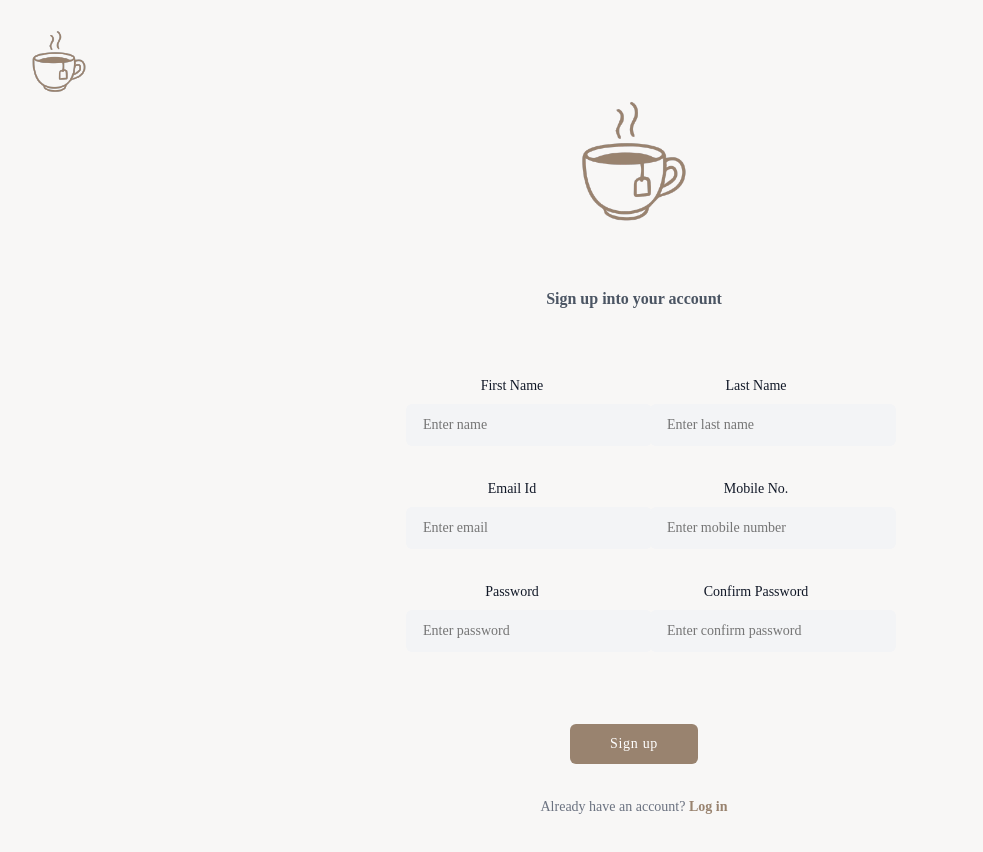
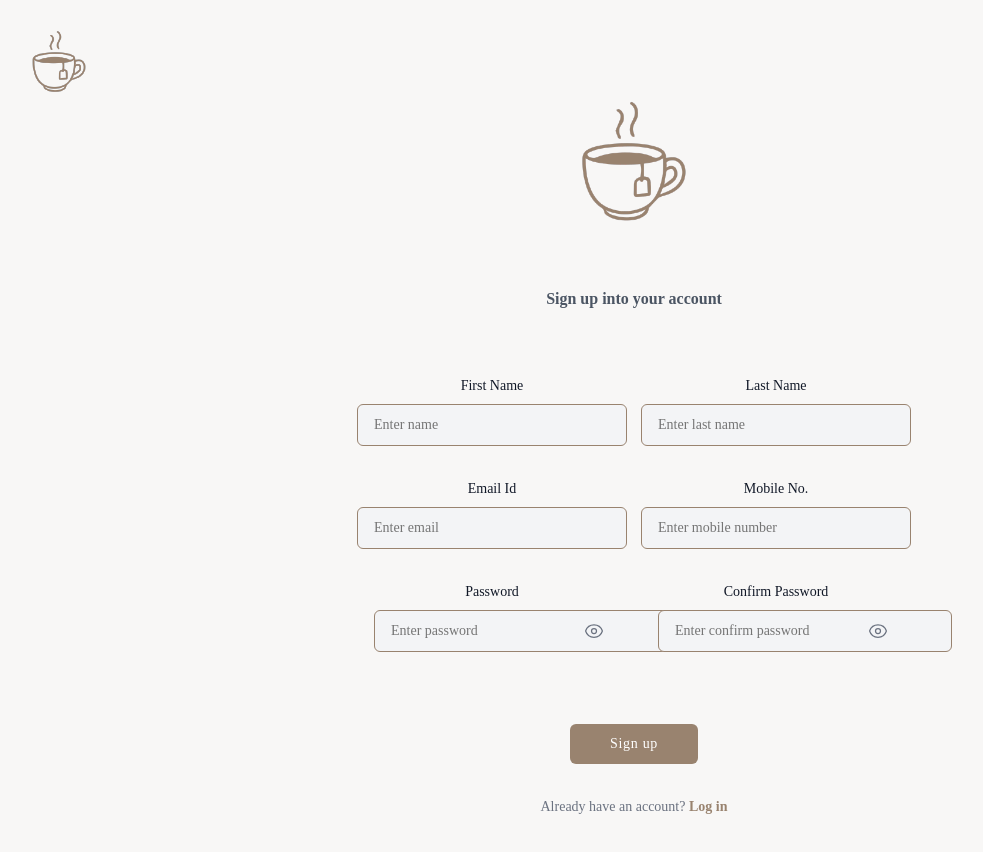
Before and after one commit to Oasis-NEU/s26-group-9, a React (Vite) app in the folder react-appp/: page /signup in a window 1280 px wide. Shown: the top 852 px of the page, without its empty margins (6-989 px from the left). Built offline with nearby package versions, Linux system fonts and the light colour scheme; a web font is replaced by a local one.

Commit message:
Fixed login and signup page

```diff
--- a/react-appp/src/pages/log-in.css
+++ b/react-appp/src/pages/log-in.css
@@ -63,6 +63,7 @@
     display: block;
     font-size: 0.875rem;
     font-weight: 500;
+    text-align: center;
     color: #746455;
 }
 
@@ -71,32 +72,37 @@
     position: relative;
 }
 
-.password-input-wrapper {
+.login-form .password-input-wrapper {
     position: relative;
 }
 
-.password-toggle {
+
+.login-form .password-toggle:hover {
+    color: #99836F;
+}
+
+.login-form .password-toggle {
     position: absolute;
-    right: 0rem;
-    top: 55%;
+    top: 50%;
+    right: -2.5rem;
     transform: translateY(-50%);
     background: none;
     border: none;
-    cursor: pointer;
-    padding: 0.75rem;
+    padding: 0;
     display: flex;
     align-items: center;
-    justify-content: center;
-    color: #746455;
+    color: #6b7280;
+    cursor: pointer;
 }
 
-.password-toggle:hover {
-    color: #99836F;
+.login-form .password-toggle:focus {
+    outline: none;
 }
 
-.password-icon {
+.login-form .password-icon {
     width: 1.25rem;
     height: 1.25rem;
+    display: block;
 }
 
 .login-input {
@@ -109,8 +115,10 @@
     font-size: 1rem;
     font-family: 'Quando', serif;
     color: #746455;
-    outline: 1px solid #d1d5db;
-    outline-offset: -1px;
+    border-radius: 0.375rem;
+    border: 1px solid #99836F;
+    transition: border-color 200ms, box-shadow 200ms;
+    font-family: inherit;
 }
 
 .login-input::placeholder {
@@ -131,11 +139,21 @@
 .password-header {
     display: flex;
     align-items: center;
+    width: 100%;
     justify-content: space-between;
+}
+
+.password-header .login-label {
+    margin: 0;
+    text-align: left;
 }
 
 .forgot-password-wrapper {
     font-size: 0.875rem;
+    margin-left: auto;
+    text-align: right;
+    padding-left: 1rem;
+    white-space: nowrap;
 }
 
 .forgot-password-link {
--- a/react-appp/src/pages/signup.css
+++ b/react-appp/src/pages/signup.css
@@ -43,7 +43,14 @@
 .signup-form-grid {
     display: grid;
     grid-template-columns: repeat(2, 1fr);
-    gap: 2rem;
+    row-gap: 2rem;
+    column-gap: 3rem;
+}
+
+.signup-form-grid>div {
+    display: flex;
+    flex-direction: column;
+    align-items: center;
 }
 
 @media (max-width: 640px) {
@@ -58,25 +65,68 @@
     font-size: 0.875rem;
     font-weight: 500;
     margin-bottom: 0.5rem;
+    text-align: center;
     display: block;
+}
+
+.signup-input-wrapper {
+    width: 100%;
+    max-width: 22rem;
+    position: relative;
+}
+
+.password-input-wrapper {
+    position: relative;
+    width: 100%;
+    max-width: 22rem;
+    margin: 0 auto;
 }
 
 .signup-input {
     background-color: #f3f4f6;
     width: 100%;
+    max-width: 22rem;
     color: #111827;
     font-size: 0.875rem;
     padding: 0.75rem 1rem;
     border-radius: 0.375rem;
-    border: 1px solid transparent;
-    transition: all 200ms;
+    border: 1px solid #99836F;
+    transition: border-color 200ms, box-shadow 200ms;
     font-family: inherit;
+}
+
+.password-input-wrapper .signup-input {
+    max-width: none;
+    padding-right: 2.5rem;
 }
 
 .signup-input:focus {
     background-color: transparent;
     outline: 2px solid #99836F;
     outline-offset: -1px;
+}
+
+.password-toggle {
+    position: absolute;
+    top: 50%;
+    right: 0.35rem;
+    transform: translateY(-50%);
+    background: none;
+    border: none;
+    padding: 0;
+    color: #6b7280;
+    cursor: pointer;
+    display: flex;
+    align-items: center;
+}
+
+.password-toggle:hover {
+    color: #99836F;
+}
+
+.password-icon {
+    width: 1.25rem;
+    height: 1.25rem;
 }
 
 .signup-button-wrapper {
--- a/react-appp/src/pages/signup.jsx
+++ b/react-appp/src/pages/signup.jsx
@@ -1,8 +1,12 @@
+import { useState } from 'react';
 import './signup.css';
 import Button from '@mui/material/Button';
 import { Link } from 'react-router-dom';
 
 export default function Signup() {
+    const [showPassword, setShowPassword] = useState(false);
+    const [showConfirmPassword, setShowConfirmPassword] = useState(false);
+
     return (
         <>
             <div className="signup-container">
@@ -68,21 +72,59 @@
                         </div>
                         <div>
                             <label className="signup-label">Password</label>
+                            <div className="signup-input-wrapper password-input-wrapper">
                                 <input
                                     name="password"
-                                type="password"
+                                    type={showPassword ? 'text' : 'password'}
                                     className="signup-input"
                                     placeholder="Enter password"
                                 />
+                                <button
+                                    type="button"
+                                    onClick={() => setShowPassword(!showPassword)}
+                                    className="password-toggle"
+                                    aria-label={showPassword ? 'Hide password' : 'Show password'}
+                                >
+                                    {showPassword ? (
+                                        <svg xmlns="http://www.w3.org/2000/svg" fill="none" viewBox="0 0 24 24" strokeWidth={1.5} stroke="currentColor" className="password-icon">
+                                            <path strokeLinecap="round" strokeLinejoin="round" d="M3.98 8.223A10.477 10.477 0 001.934 12C3.226 16.338 7.244 19.5 12 19.5c.993 0 1.953-.138 2.863-.395M6.228 6.228A10.45 10.45 0 0112 4.5c4.756 0 8.773 3.162 10.065 7.498a10.523 10.523 0 01-4.293 5.774M6.228 6.228L3 3m3.228 3.228l3.65 3.65m7.894 7.894L21 21m-3.228-3.228l-3.65-3.65m0 0a3 3 0 10-4.243-4.243m4.242 4.242L9.88 9.88" />
+                                        </svg>
+                                    ) : (
+                                        <svg xmlns="http://www.w3.org/2000/svg" fill="none" viewBox="0 0 24 24" strokeWidth={1.5} stroke="currentColor" className="password-icon">
+                                            <path strokeLinecap="round" strokeLinejoin="round" d="M2.036 12.322a1.012 1.012 0 010-.639C3.423 7.51 7.36 4.5 12 4.5c4.638 0 8.573 3.007 9.963 7.178.07.207.07.431 0 .639C20.577 16.49 16.64 19.5 12 19.5c-4.638 0-8.573-3.007-9.963-7.178z" />
+                                            <path strokeLinecap="round" strokeLinejoin="round" d="M15 12a3 3 0 11-6 0 3 3 0 016 0z" />
+                                        </svg>
+                                    )}
+                                </button>
+                            </div>
                         </div>
                         <div>
                             <label className="signup-label">Confirm Password</label>
+                            <div className="signup-input-wrapper password-input-wrapper">
                                 <input
                                     name="confirmPassword"
-                                type="password"
+                                    type={showConfirmPassword ? 'text' : 'password'}
                                     className="signup-input"
                                     placeholder="Enter confirm password"
                                 />
+                                <button
+                                    type="button"
+                                    onClick={() => setShowConfirmPassword(!showConfirmPassword)}
+                                    className="password-toggle"
+                                    aria-label={showConfirmPassword ? 'Hide confirm password' : 'Show confirm password'}
+                                >
+                                    {showConfirmPassword ? (
+                                        <svg xmlns="http://www.w3.org/2000/svg" fill="none" viewBox="0 0 24 24" strokeWidth={1.5} stroke="currentColor" className="password-icon">
+                                            <path strokeLinecap="round" strokeLinejoin="round" d="M3.98 8.223A10.477 10.477 0 001.934 12C3.226 16.338 7.244 19.5 12 19.5c.993 0 1.953-.138 2.863-.395M6.228 6.228A10.45 10.45 0 0112 4.5c4.756 0 8.773 3.162 10.065 7.498a10.523 10.523 0 01-4.293 5.774M6.228 6.228L3 3m3.228 3.228l3.65 3.65m7.894 7.894L21 21m-3.228-3.228l-3.65-3.65m0 0a3 3 0 10-4.243-4.243m4.242 4.242L9.88 9.88" />
+                                        </svg>
+                                    ) : (
+                                        <svg xmlns="http://www.w3.org/2000/svg" fill="none" viewBox="0 0 24 24" strokeWidth={1.5} stroke="currentColor" className="password-icon">
+                                            <path strokeLinecap="round" strokeLinejoin="round" d="M2.036 12.322a1.012 1.012 0 010-.639C3.423 7.51 7.36 4.5 12 4.5c4.638 0 8.573 3.007 9.963 7.178.07.207.07.431 0 .639C20.577 16.49 16.64 19.5 12 19.5c-4.638 0-8.573-3.007-9.963-7.178z" />
+                                            <path strokeLinecap="round" strokeLinejoin="round" d="M15 12a3 3 0 11-6 0 3 3 0 016 0z" />
+                                        </svg>
+                                    )}
+                                </button>
+                            </div>
                         </div>
                     </div>
 
```
Lines whose indentation alone changed are shown as unchanged.
